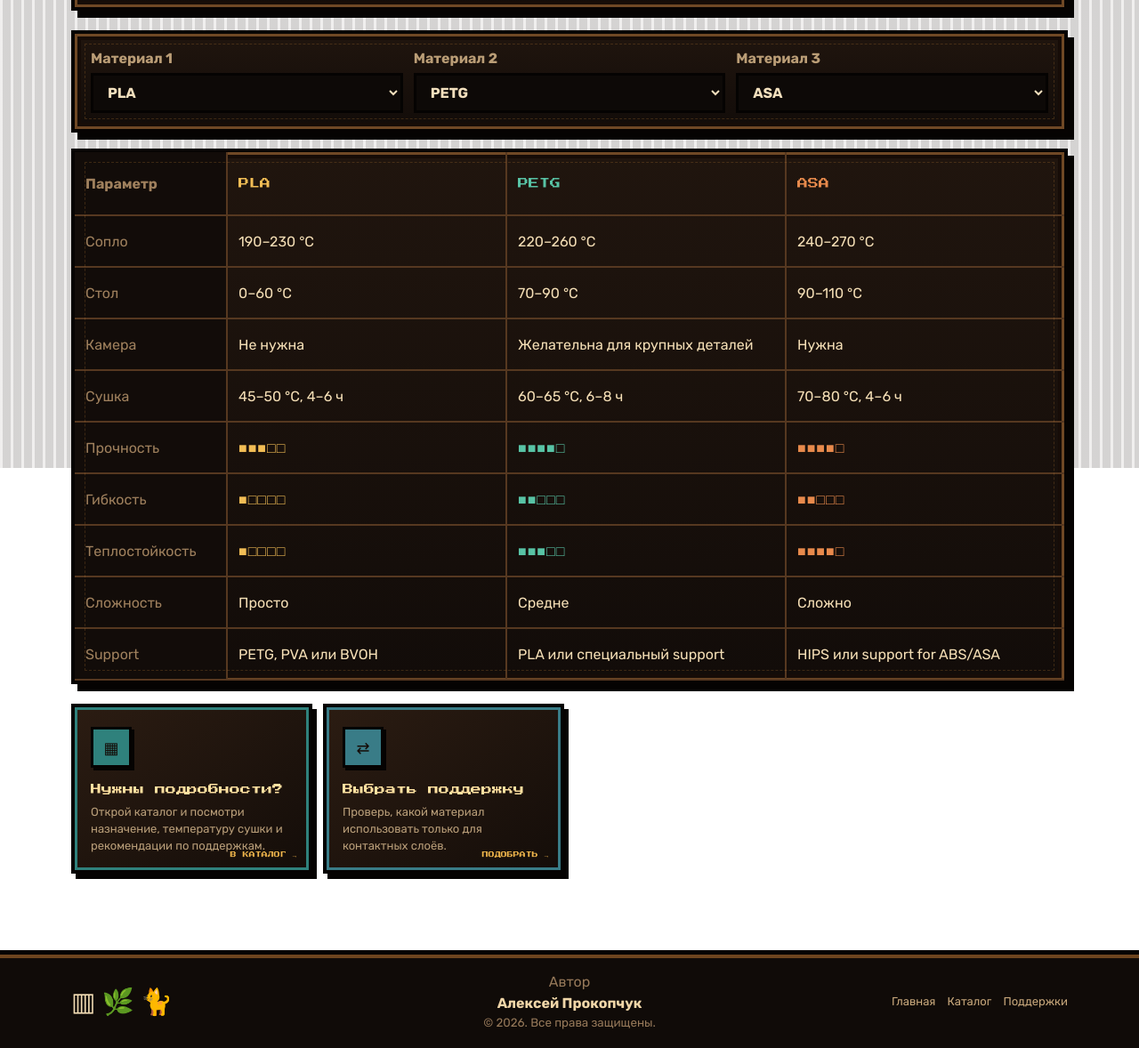
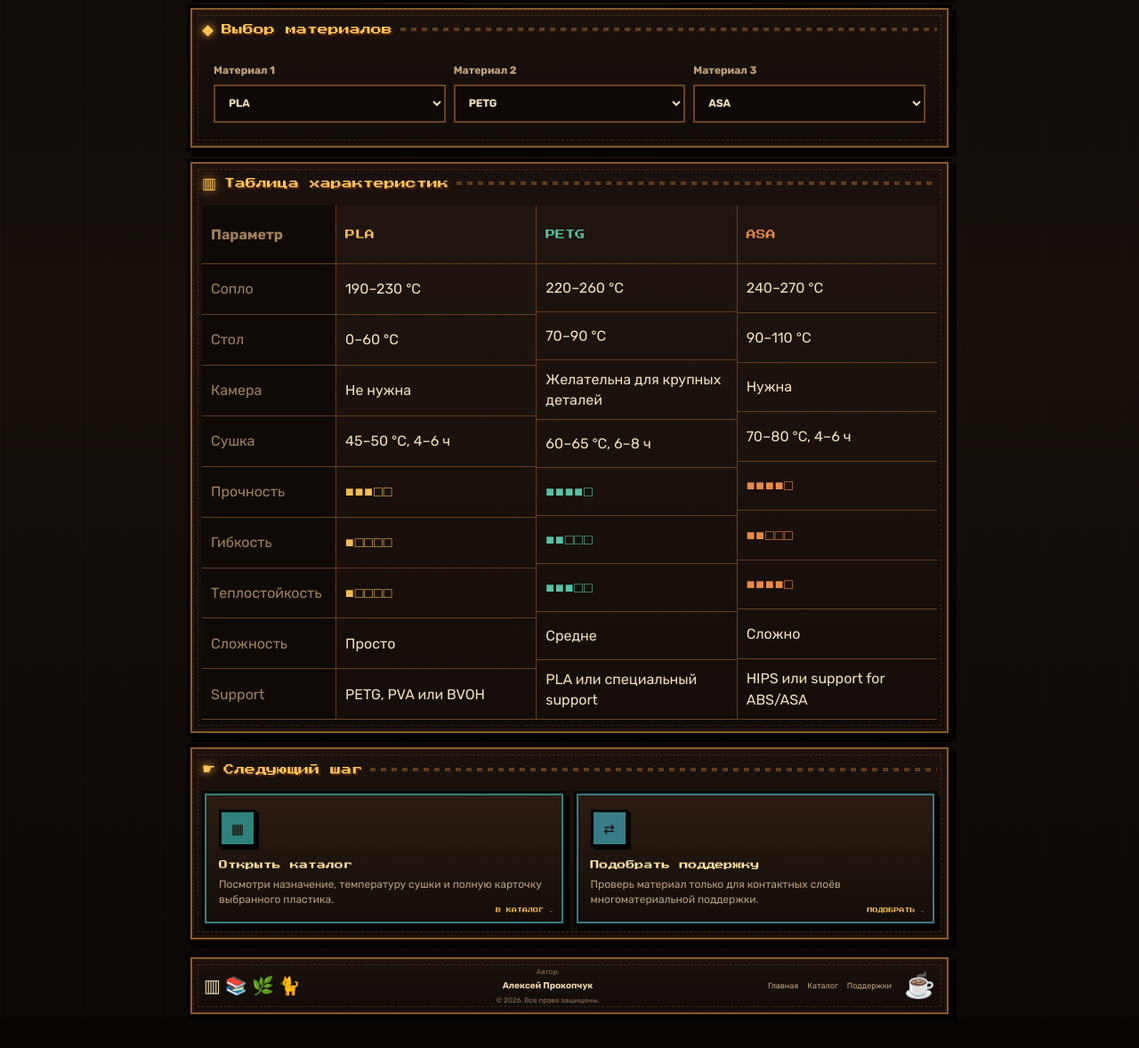
Before and after one commit to 3d-mast/3d-mast.github.io, a plain HTML site: page compare.html in a window 1280 px wide. Shown: the part 274-1452 px from the top of the page at 89% size. Drawn offline with Linux system fonts and the light colour scheme.

Commit message:
Restyle comparison page to match pixel homepage

```diff
--- a/compare.html
+++ b/compare.html
@@ -1,10 +1,73 @@
-<!doctype html><html lang="ru"><head><meta charset="utf-8"><meta name="viewport" content="width=device-width,initial-scale=1"><meta name="theme-color" content="#100a07"><meta name="description" content="Сравнение пластиков для 3D-печати по температурам, прочности, гибкости и сложности."><title>Сравнение пластиков — 3D Пластики</title><link rel="preconnect" href="https://fonts.googleapis.com"><link rel="preconnect" href="https://fonts.gstatic.com" crossorigin><link href="https://fonts.googleapis.com/css2?family=Press+Start+2P&family=Rubik:wght@400;500;600;700;800&display=swap" rel="stylesheet"><link rel="stylesheet" href="theme-v5.css?v=5.0.0"></head><body>
-<header class="site-header"><div class="shell header-inner"><a class="brand" href="index.html"><span class="brand-spool"></span><span><b>3D</b> Пластики</span></a><button class="menu-toggle" type="button" aria-label="Открыть меню" aria-expanded="false">☰</button><nav class="nav"><a href="index.html"><span>⌂</span> Главная</a><a href="materials.html"><span>▦</span> Каталог</a><a class="active" href="compare.html"><span>▥</span> Сравнение</a><a href="supports.html"><span>⇄</span> Поддержки</a><a href="guide.html"><span>✦</span> Практика</a><button class="sound-toggle" type="button" aria-pressed="false">♪</button></nav></div></header>
-<main class="page-main shell" id="top"><section class="page-hero pixel-frame"><div><div class="eyebrow">MATERIAL COMPARISON</div><h1>Сравнение</h1><p>Выбери три материала. Таблица обновится сразу и покажет ключевые отличия без лишних карточек вокруг.</p></div><div class="page-hero-icon">▥</div></section>
-<section class="compare-picker pixel-frame"><label>Материал 1<select class="select-control" data-compare-select></select></label><label>Материал 2<select class="select-control" data-compare-select></select></label><label>Материал 3<select class="select-control" data-compare-select></select></label></section>
-<section class="comparison-shell pixel-frame" id="comparisonOutput"></section>
-<section class="section"><div class="route-grid"><a class="route-card" href="materials.html" style="--accent:#2f817c"><span>▦</span><h3>Нужны подробности?</h3><p>Открой каталог и посмотри назначение, температуру сушки и рекомендации по поддержкам.</p><small>В КАТАЛОГ →</small></a><a class="route-card" href="supports.html" style="--accent:#397c87"><span>⇄</span><h3>Выбрать поддержку</h3><p>Проверь, какой материал использовать только для контактных слоёв.</p><small>ПОДОБРАТЬ →</small></a></div></section></main>
-<footer class="footer"><div class="shell footer-inner"><div class="footer-decor">▥ 🌿 🐈</div><div class="footer-center"><span>Автор</span><b>Алексей Прокопчук</b><small>© 2026. Все права защищены.</small></div><div class="footer-links"><a href="index.html">Главная</a><a href="materials.html">Каталог</a><a href="supports.html">Поддержки</a></div></div></footer><button class="back-to-top" type="button"><span>↑</span><small>TOP</small></button><script src="materials.js"></script><script src="common-v5.js?v=5.0.0"></script><script>
+<!doctype html>
+<html lang="ru">
+<head>
+  <meta charset="utf-8">
+  <meta name="viewport" content="width=device-width,initial-scale=1">
+  <meta name="theme-color" content="#100b07">
+  <meta name="description" content="Сравнение пластиков для 3D-печати по температурам, прочности, гибкости и сложности.">
+  <title>Сравнение пластиков — 3D Пластики</title>
+  <link rel="preconnect" href="https://fonts.googleapis.com">
+  <link rel="preconnect" href="https://fonts.gstatic.com" crossorigin>
+  <link href="https://fonts.googleapis.com/css2?family=Press+Start+2P&family=Rubik:wght@400;500;600;700;800&display=swap" rel="stylesheet">
+  <link rel="stylesheet" href="pixel-v6.css?v=6.0.0">
+  <link rel="stylesheet" href="inner-v7.css?v=7.0.0">
+</head>
+<body>
+  <div class="pixel-noise" aria-hidden="true"></div>
+  <div class="site-shell">
+    <header class="top-panel pixel-frame">
+      <a class="logo" href="index.html"><span class="logo-spool"><i></i></span><b>3D Пластики</b></a>
+      <button class="menu-button" type="button" aria-expanded="false" aria-label="Открыть меню">☰</button>
+      <nav class="top-nav" aria-label="Главная навигация">
+        <a href="materials.html"><span>▦</span> Виды пластиков</a>
+        <a class="active-page" href="compare.html"><span>▥</span> Характеристики</a>
+        <a href="supports.html"><span>◆</span> Поддержки</a>
+        <a href="guide.html"><span>✦</span> Лайфхаки</a>
+        <a href="index.html#compatibility"><span>▤</span> Совместимость</a>
+      </nav>
+    </header>
+
+    <main class="inner-main" id="top">
+      <section class="inner-hero pixel-frame">
+        <div><p class="inner-kicker">MATERIAL COMPARISON // SELECT 3</p><h1>Сравнение</h1><p>Выбери три материала. Таблица сразу покажет температуры, требования к камере, сушку, прочность, гибкость и подходящий support.</p></div>
+        <div class="inner-hero-icon">▥</div>
+      </section>
+
+      <section class="inner-section dashboard-panel pixel-frame">
+        <div class="inner-heading"><span>◆</span><h2>Выбор материалов</h2><i></i></div>
+        <div class="compare-picker">
+          <label>Материал 1<select class="select-control" data-compare-select></select></label>
+          <label>Материал 2<select class="select-control" data-compare-select></select></label>
+          <label>Материал 3<select class="select-control" data-compare-select></select></label>
+        </div>
+      </section>
+
+      <section class="inner-section dashboard-panel pixel-frame">
+        <div class="inner-heading"><span>▥</span><h2>Таблица характеристик</h2><i></i></div>
+        <div class="comparison-shell" id="comparisonOutput"></div>
+      </section>
+
+      <section class="inner-section dashboard-panel pixel-frame">
+        <div class="inner-heading"><span>☛</span><h2>Следующий шаг</h2><i></i></div>
+        <div class="route-grid">
+          <a class="route-card" href="materials.html" style="--accent:#2f817c"><span>▦</span><h3>Открыть каталог</h3><p>Посмотри назначение, температуру сушки и полную карточку выбранного пластика.</p><small>В КАТАЛОГ →</small></a>
+          <a class="route-card" href="supports.html" style="--accent:#397c87"><span>⇄</span><h3>Подобрать поддержку</h3><p>Проверь материал только для контактных слоёв многоматериальной поддержки.</p><small>ПОДОБРАТЬ →</small></a>
+        </div>
+      </section>
+    </main>
+
+    <footer class="footer-panel inner-footer pixel-frame">
+      <div class="footer-decor">▥ 📚 🌿 🐈</div>
+      <div class="footer-author"><span>Автор:</span><b>Алексей Прокопчук</b><small>© 2026. Все права защищены.</small></div>
+      <div class="footer-links"><a href="index.html">Главная</a><a href="materials.html">Каталог</a><a href="supports.html">Поддержки</a></div>
+      <div class="footer-cup">☕</div>
+    </footer>
+  </div>
+
+  <button class="back-to-top" type="button" aria-label="Вернуться наверх"><span>↑</span><small>TOP</small></button>
+  <script src="materials.js"></script>
+  <script src="inner-v7.js?v=7.0.0"></script>
+  <script>
     (() => {
       const selects=[...document.querySelectorAll('[data-compare-select]')];
       const output=document.querySelector('#comparisonOutput');
@@ -15,7 +78,7 @@
       selects.forEach((select,index)=>{
         MATERIALS.forEach(material=>select.add(new Option(material.name,material.name)));
         select.value=MATERIALS.some(material=>material.name===defaults[index])?defaults[index]:MATERIALS[index]?.name;
-    select.addEventListener('change',render);
+        select.addEventListener('change',()=>{render();window.uiBeep?.(620)});
       });
       function render(){
         const list=selects.map(select=>MATERIALS.find(material=>material.name===select.value)).filter(Boolean);
@@ -23,4 +86,6 @@
       }
       render();
     })();
-</script></body></html>
+  </script>
+</body>
+</html>
```
Lines whose indentation alone changed are shown as unchanged.
